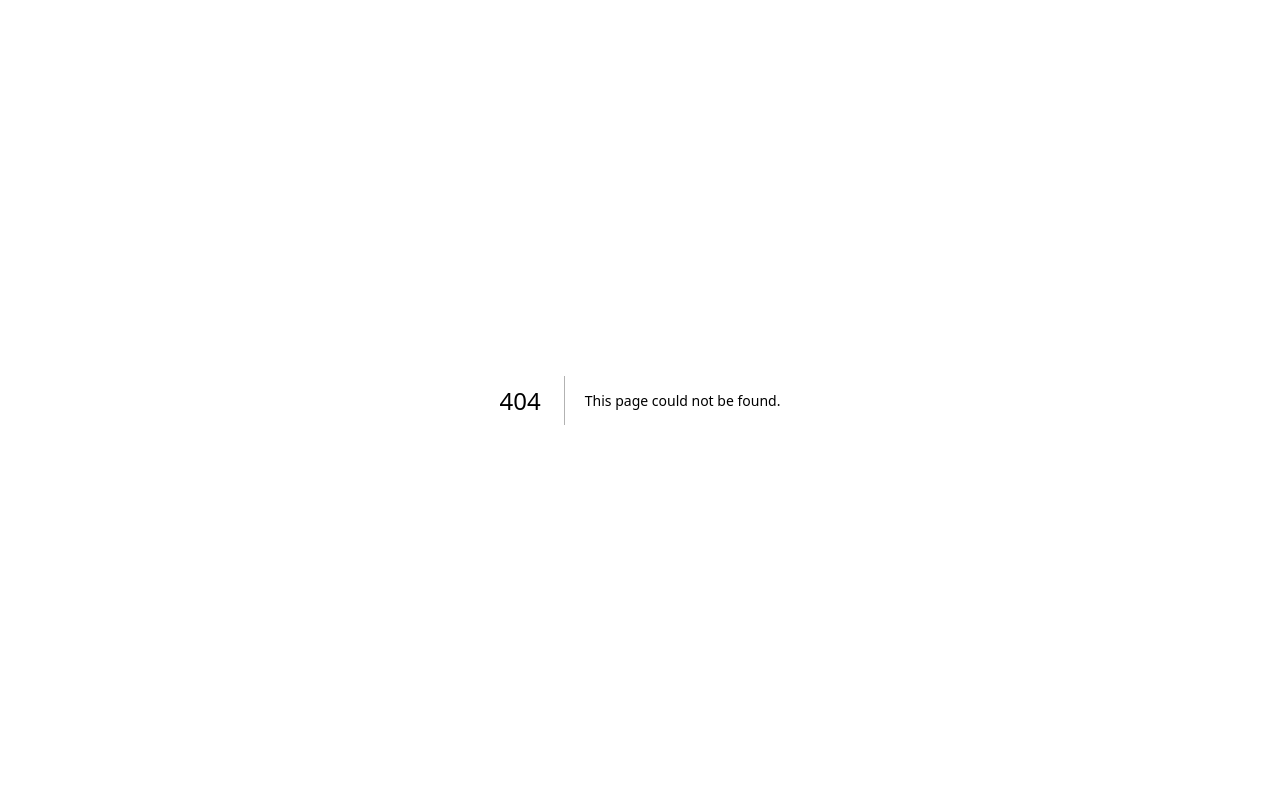
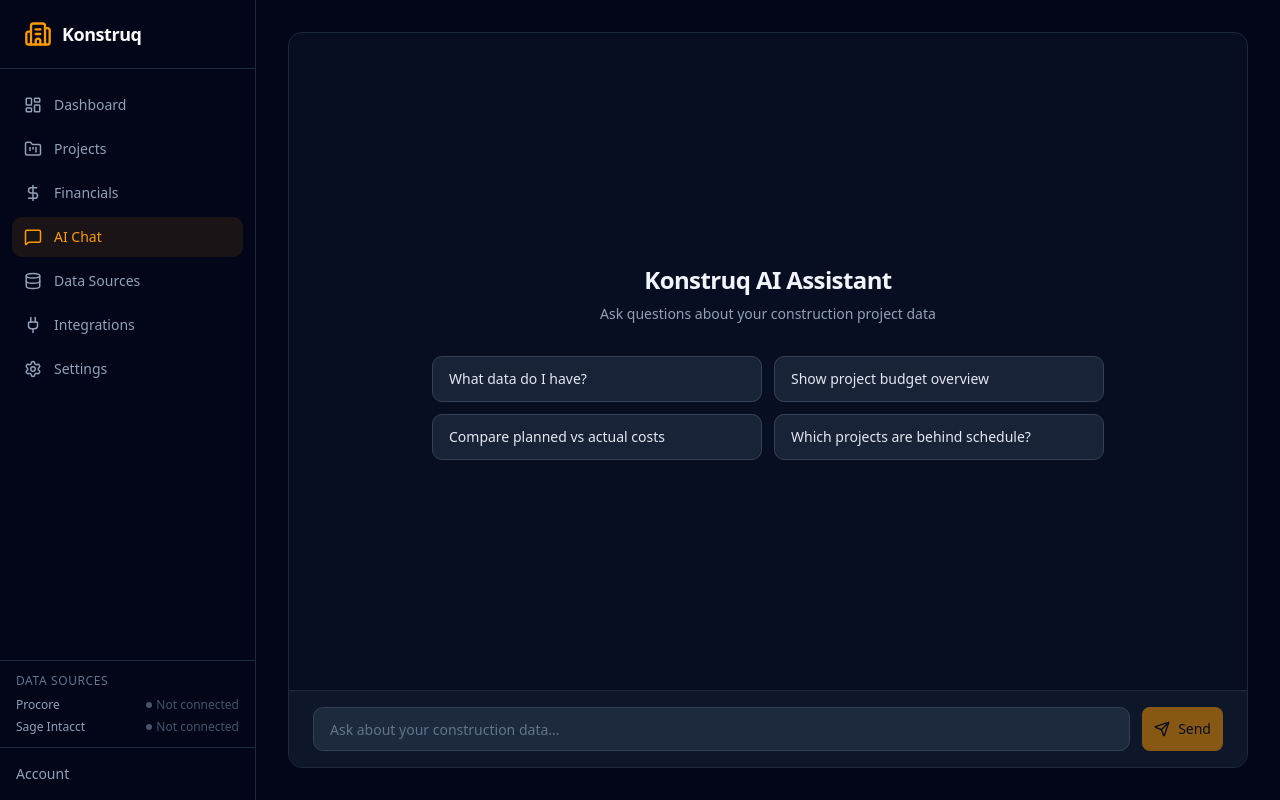
Before and after one commit to Crokily/konstruq, a Next.js app: page /chat in a window 1280 px wide. Before the commit this address had no page. Built offline with nearby package versions, Linux system fonts and the light colour scheme.

Commit message:
feat: US-105 - Chat page — full chat UI with useChat

```diff
--- /dev/null
+++ b/src/app/(dashboard)/chat/page.tsx
@@ -0,0 +1,141 @@
+"use client";
+
+import { useEffect, useRef } from "react";
+import { useChat } from "ai/react";
+import { Loader2, Send } from "lucide-react";
+import { Button } from "@/components/ui/button";
+import { cn } from "@/lib/utils";
+
+const suggestionPrompts = [
+  "What data do I have?",
+  "Show project budget overview",
+  "Compare planned vs actual costs",
+  "Which projects are behind schedule?",
+];
+
+export default function ChatPage() {
+  const { messages, input, handleInputChange, handleSubmit, isLoading, append } =
+    useChat({
+      api: "/api/chat",
+    });
+  const messagesEndRef = useRef<HTMLDivElement>(null);
+
+  useEffect(() => {
+    messagesEndRef.current?.scrollIntoView({ behavior: "smooth" });
+  }, [messages, isLoading]);
+
+  const handleSuggestionClick = (suggestion: string) => {
+    if (isLoading) {
+      return;
+    }
+
+    void append({ role: "user", content: suggestion });
+  };
+
+  const isInputEmpty = input.trim().length === 0;
+
+  return (
+    <section className="h-[calc(100vh-4rem)]">
+      <div className="flex h-full flex-col overflow-hidden rounded-xl border border-slate-800 bg-slate-900/50">
+        <div className="flex-1 overflow-y-auto px-5 py-6 sm:px-6">
+          {messages.length === 0 ? (
+            <div className="flex h-full flex-col items-center justify-center text-center">
+              <h1 className="text-2xl font-semibold tracking-tight text-slate-100">
+                Konstruq AI Assistant
+              </h1>
+              <p className="mt-2 text-sm text-slate-400">
+                Ask questions about your construction project data
+              </p>
+
+              <div className="mt-8 grid w-full max-w-2xl gap-3 sm:grid-cols-2">
+                {suggestionPrompts.map((suggestion) => (
+                  <button
+                    key={suggestion}
+                    type="button"
+                    onClick={() => handleSuggestionClick(suggestion)}
+                    disabled={isLoading}
+                    className="rounded-lg border border-slate-700 bg-slate-800/80 px-4 py-3 text-left text-sm text-slate-200 transition-colors hover:border-amber-500/50 hover:bg-slate-800 disabled:cursor-not-allowed disabled:opacity-50"
+                  >
+                    {suggestion}
+                  </button>
+                ))}
+              </div>
+            </div>
+          ) : (
+            <div className="space-y-5">
+              {messages.map((message) => {
+                const isUser = message.role === "user";
+
+                return (
+                  <div
+                    key={message.id}
+                    className={cn("flex", isUser ? "justify-end" : "justify-start")}
+                  >
+                    <div className="max-w-[80%] space-y-1">
+                      <p
+                        className={cn(
+                          "text-xs font-medium",
+                          isUser ? "text-right text-amber-400" : "text-slate-400"
+                        )}
+                      >
+                        {isUser ? "You" : "Konstruq AI"}
+                      </p>
+                      <div
+                        className={cn(
+                          "rounded-2xl px-4 py-3 text-sm leading-relaxed whitespace-pre-wrap break-words",
+                          isUser
+                            ? "bg-amber-500 text-slate-950"
+                            : "bg-slate-800 text-slate-100"
+                        )}
+                      >
+                        {message.content}
+                      </div>
+                    </div>
+                  </div>
+                );
+              })}
+
+              {isLoading ? (
+                <div className="flex justify-start">
+                  <div className="max-w-[80%] space-y-1">
+                    <p className="text-xs font-medium text-slate-400">Konstruq AI</p>
+                    <div className="inline-flex items-center gap-2 rounded-2xl bg-slate-800 px-4 py-3 text-sm text-slate-300">
+                      <span className="h-2 w-2 animate-pulse rounded-full bg-amber-400" />
+                      <span className="text-xs text-slate-400">Thinking...</span>
+                    </div>
+                  </div>
+                </div>
+              ) : null}
+            </div>
+          )}
+
+          <div ref={messagesEndRef} />
+        </div>
+
+        <div className="shrink-0 border-t border-slate-800 bg-slate-900/95 px-4 py-4 sm:px-6">
+          <form onSubmit={handleSubmit} className="flex items-center gap-3">
+            <input
+              name="prompt"
+              value={input}
+              onChange={handleInputChange}
+              placeholder="Ask about your construction data..."
+              className="h-11 flex-1 rounded-lg border border-slate-700 bg-slate-800 px-4 text-sm text-slate-100 outline-none transition-colors placeholder:text-slate-500 focus:border-amber-500"
+            />
+            <Button
+              type="submit"
+              disabled={isInputEmpty || isLoading}
+              className="h-11 bg-amber-500 px-4 text-slate-950 hover:bg-amber-400"
+            >
+              {isLoading ? (
+                <Loader2 className="h-4 w-4 animate-spin" />
+              ) : (
+                <Send className="h-4 w-4" />
+              )}
+              Send
+            </Button>
+          </form>
+        </div>
+      </div>
+    </section>
+  );
+}
--- a/src/components/layout/sidebar.tsx
+++ b/src/components/layout/sidebar.tsx
@@ -11,6 +11,7 @@ import {
   DollarSign,
   Settings,
   Plug,
+  MessageSquare,
 } from "lucide-react";
 import { cn } from "@/lib/utils";
 
@@ -29,6 +30,11 @@ const navItems = [
     label: "Financials",
     href: "/financials",
     icon: DollarSign,
+  },
+  {
+    label: "AI Chat",
+    href: "/chat",
+    icon: MessageSquare,
   },
   {
     label: "Data Sources",
```
